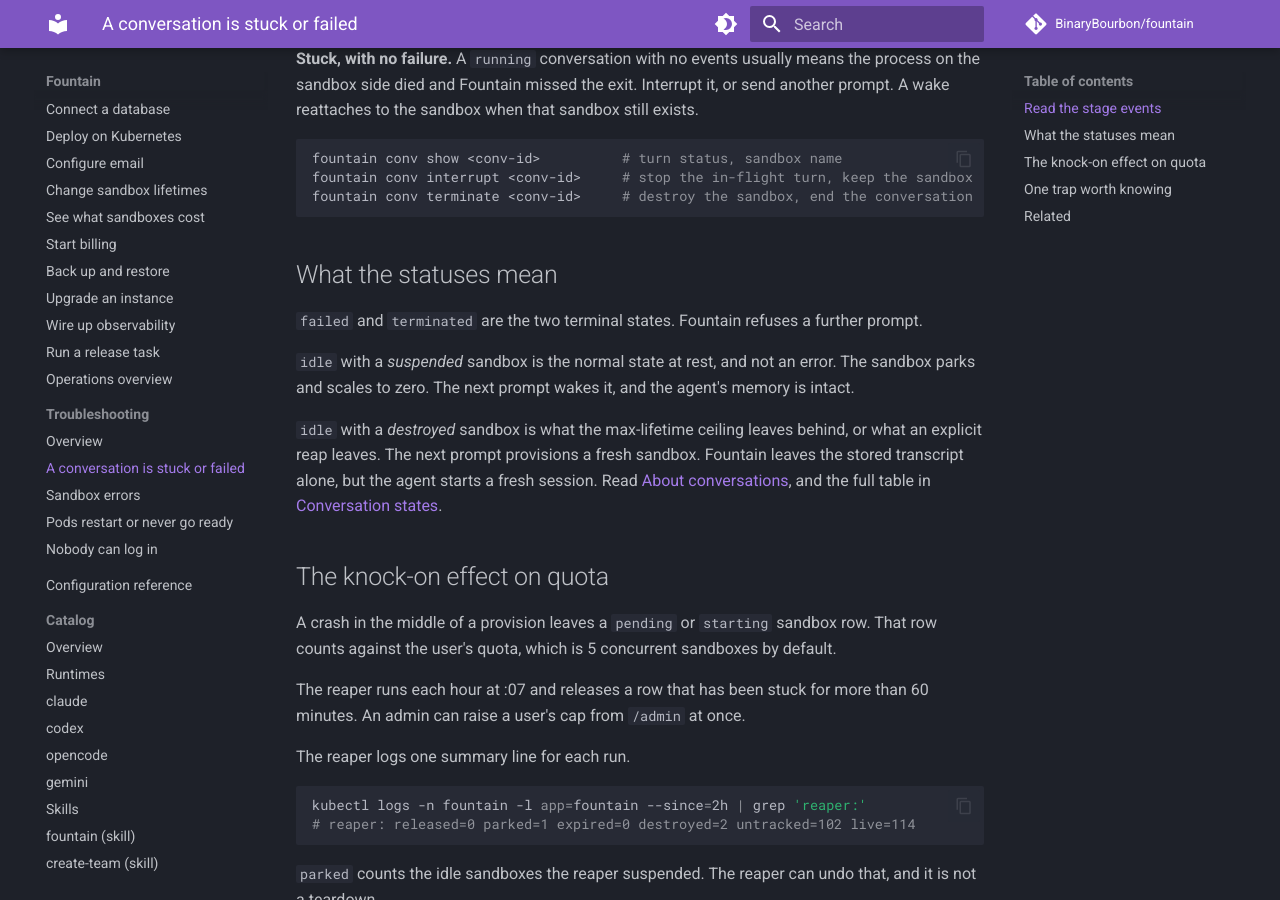
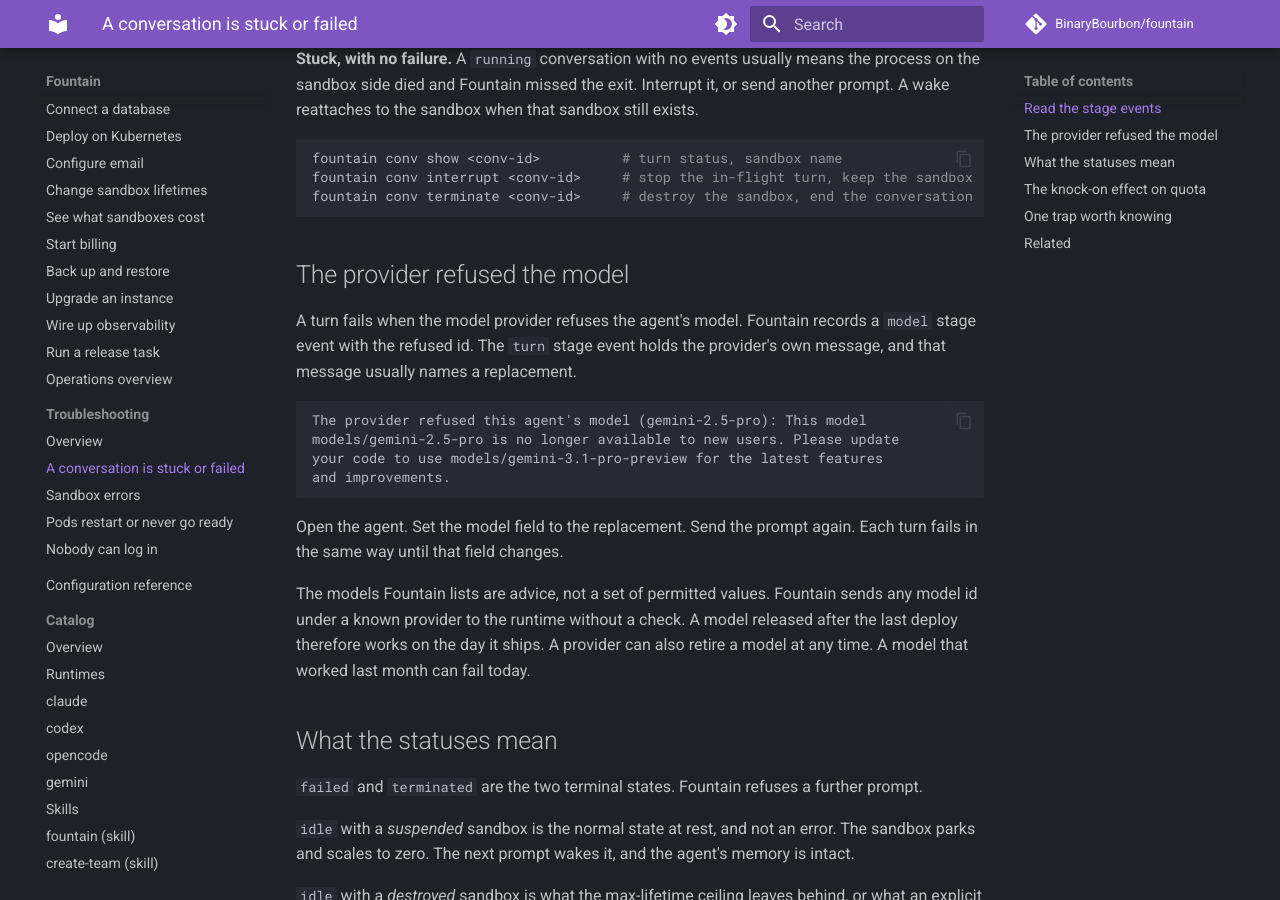
Before and after one commit to BinaryBourbon/fountain, an MkDocs documentation site: the page built from docs/troubleshooting/conversation-stuck-or-failed.md, in a window 1280 px wide and 900 px high, scrolled down 503 px. Built offline with MkDocs 1.6.1 and Material for MkDocs 9.7.7, drawn with Linux system fonts in a browser that asks for light colours; comment, search, counter and statistics services are not loaded.

Commit message:
fix(acp): say which model the provider refused, instead of an inspected tuple (#992)
#970 left one half open. #978 moved the google catalog to the 3.x names, so
the specific bad advice is gone; what remains is that a refused model reaches
the tenant as `{:acp_error, :prompt, %{...}}` in the error field, and the
picker cannot warn about it.

The peer now reads a model refusal out of the provider's own sentence and
fails the turn as `{:model_unavailable, requested, detail}`. The server turns
that into the message the tenant reads, and publishes the `model` stage with
the requested id as a field.

The picker does not probe the provider, and the reason is recorded on
`@catalog`: the listings lie (google still advertises `gemini-2.5-pro`, and
gemini's adapter accepted `session/set_model` for it), the only authoritative
check is a real billed inference call per tenant key, and a save-time check
would not have caught #970 anyway because the agent was saved while the model
still worked.

Co-authored-by: Claude Opus 5 <noreply@anthropic.com>

````diff
--- a/docs/reference/webhooks.md
+++ b/docs/reference/webhooks.md
@@ -67,7 +67,7 @@ counter uses the same pair as its tags.
 | `reattach` | `started` `done` `failed` `interrupted` | The server reconnects to a sandbox after a restart. |
 | `turn` | `started` `done` `failed` `interrupted` | One prompt and its reply. |
 | `request` | `started` `done` | The agent asked permission for a tool. It got an answer, or the request expired. |
-| `model` | `failed` | The runtime refused the model the agent asks for. |
+| `model` | `failed` | The runtime or the provider refused the model the agent asks for. |
 | `session` | `done` | The runtime reported a session id for the conversation. |
 | `sandbox` | `done` | Fountain reclaimed the sandbox. The conversation stays resumable. |
 | `terminate` | `done` | The conversation ended. |
--- a/docs/troubleshooting/conversation-stuck-or-failed.md
+++ b/docs/troubleshooting/conversation-stuck-or-failed.md
@@ -28,6 +28,28 @@ fountain conv show <conv-id>          # turn status, sandbox name
 fountain conv interrupt <conv-id>     # stop the in-flight turn, keep the sandbox
 fountain conv terminate <conv-id>     # destroy the sandbox, end the conversation
 ```
+
+## The provider refused the model
+
+A turn fails when the model provider refuses the agent's model. Fountain
+records a `model` stage event with the refused id. The `turn` stage event holds
+the provider's own message, and that message usually names a replacement.
+
+```
+The provider refused this agent's model (gemini-2.5-pro): This model
+models/gemini-2.5-pro is no longer available to new users. Please update
+your code to use models/gemini-3.1-pro-preview for the latest features
+and improvements.
+```
+
+Open the agent. Set the model field to the replacement. Send the prompt again.
+Each turn fails in the same way until that field changes.
+
+The models Fountain lists are advice, not a set of permitted values. Fountain
+sends any model id under a known provider to the runtime without a check. A
+model released after the last deploy therefore works on the day it ships. A
+provider can also retire a model at any time. A model that worked last month
+can fail today.
 
 ## What the statuses mean
 
````
Also changed, not shown: apps/fountain/priv/help/agents.md (+3 -1 lines), 5 other files.
